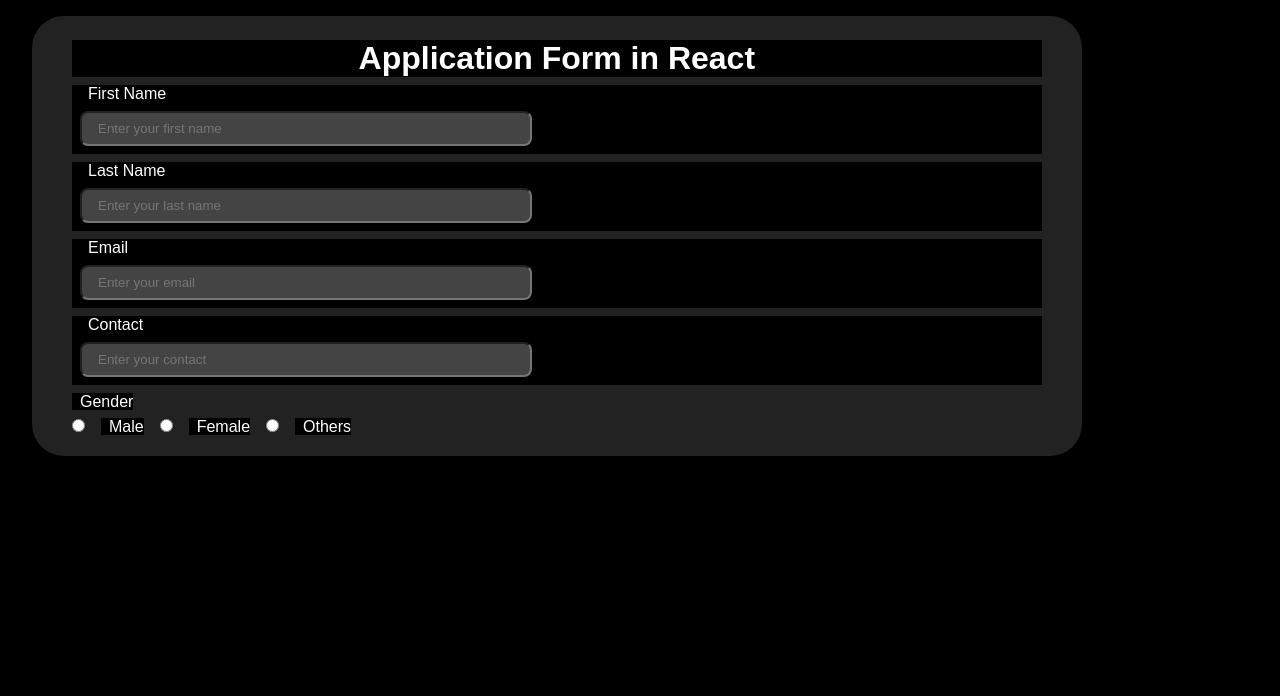
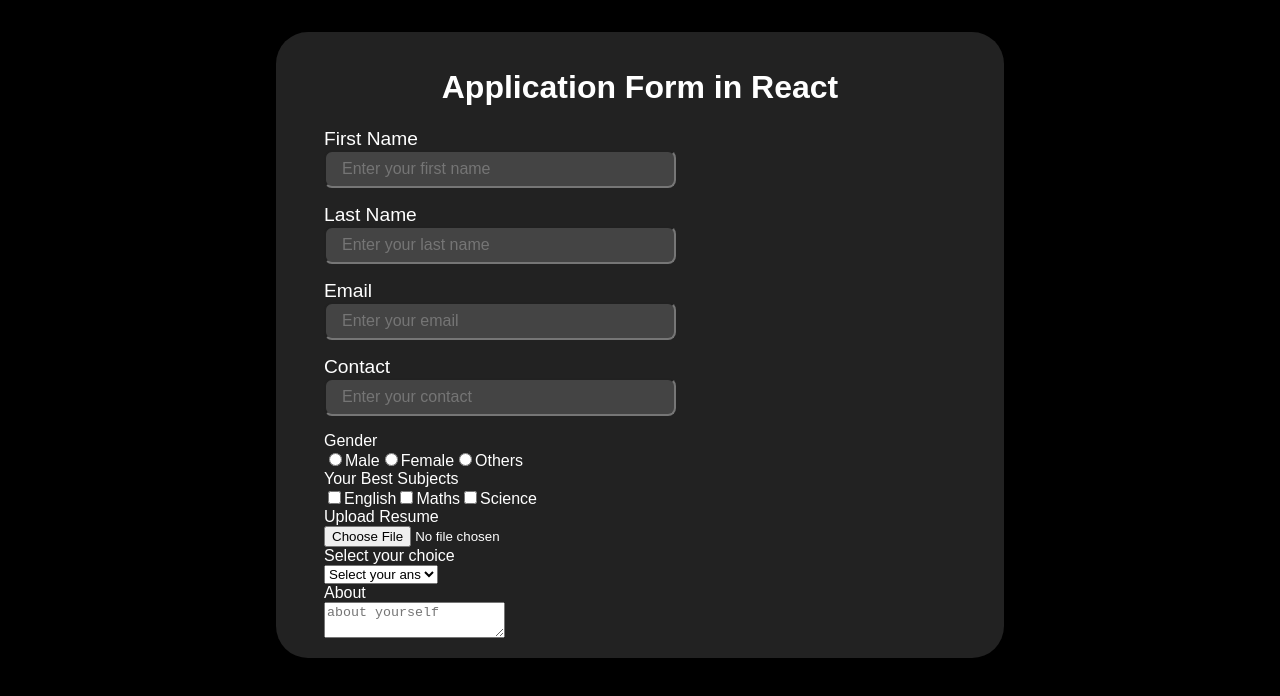
Before and after one commit to techieshruti/React_Project_Based_Learning, a React (Vite) app in the folder Project-01-submission-form/: page / in a window 1280 px wide. Shown: the top 696 px of the page. Built offline with nearby package versions, Linux system fonts and the light colour scheme.

Commit message:
added more input

```diff
--- a/Project-01-submission-form/components/input_field.jsx
+++ b/Project-01-submission-form/components/input_field.jsx
@@ -3,7 +3,7 @@ import React from "react";
 const Input = ({label,place}) => {
     return(
         <div>
-            <label>{label}</label><br/>
+            <label className="input-label">{label}</label><br/>
             <input type="text" className="input" placeholder={"Enter your "+place}/>
         </div>
     )
--- a/Project-01-submission-form/src/App.jsx
+++ b/Project-01-submission-form/src/App.jsx
@@ -6,17 +6,38 @@ const App = () => {
   return (
     <div className='container'>
       <h1>Application Form in React</h1>
-      <Input label ="First Name" place="first name" />
+      <form className='form-container'>
+        <Input label ="First Name" place="first name" />
       <Input label ="Last Name" place="last name" />
       <Input label ="Email" place="email"/>
       <Input label ="Contact" place="contact"/>
-      <label>Gender</label><br/>
-      <input type='radio'/>
-      <label>Male</label>
-      <input type='radio'/>
-      <label>Female</label>
-      <input type='radio'/>
-      <label>Others</label>
+      <div>
+        <label >Gender</label><br/>
+      <input type='radio' id='male'/>
+      <label for="male">Male</label>
+      <input type='radio' id='female'/>
+      <label for="female">Female</label>
+      <input type='radio' id='others'/>
+      <label for="others">Others</label>
+      </div>
+      <div>
+      <label >Your Best Subjects</label><br/>
+      <input type='checkbox'id='English'/>
+      <label for="English">English</label>
+      <input type='checkbox' id='math'/>
+      <label for="math">Maths</label>
+      <input type='checkbox' id='science'/>
+      <label for="science">Science</label>
+      </div>
+      <label>Upload Resume</label><br/>
+      <input type='file'/><br/>
+      <label>Select your choice</label><br/>
+      <select>
+        <option>Select your ans</option>
+      </select><br/>
+      <label>About</label><br/>
+      <textarea placeholder='about yourself'></textarea>
+      </form>
     </div>
   )
 }
--- a/Project-01-submission-form/src/index.css
+++ b/Project-01-submission-form/src/index.css
@@ -1,29 +1,37 @@
-*{
+body{
   background-color: hsl(0, 0%, 0%);
   color: #fff;
   font-family:Arial, Helvetica, sans-serif;
   margin: 0.5rem;
 }
+
 .container{
+  margin: 2rem auto;
   background-color: #222;
-  width: 80%;
+  border-radius: 2rem;
+  padding: 1rem 3rem;
+  width: 50%;
   height: 100%;
-  padding: 1rem 2rem;
-  border-radius: 2rem;
-  box-shadow: 0 1
-  5px 5px 20px white;
 }
 .container h1{
   text-align: center;
 }
 
+/* .form-container{
+  padding: 10rem 0rem;
+} */
+
 .input{
   background-color: #444;
   border-radius: 0.5rem;
-  width: 26rem;
+  width: 50%;
+  margin-bottom: 1rem;
   padding: 0.5rem 1rem;
+  font-size: 1rem;
+  color: #fff;
 }
 
-label{
-  padding-left: 0.5rem;
+.input-label{
+  font-size: 1.2rem;
+  padding-bottom: 1rem;
 }
```
